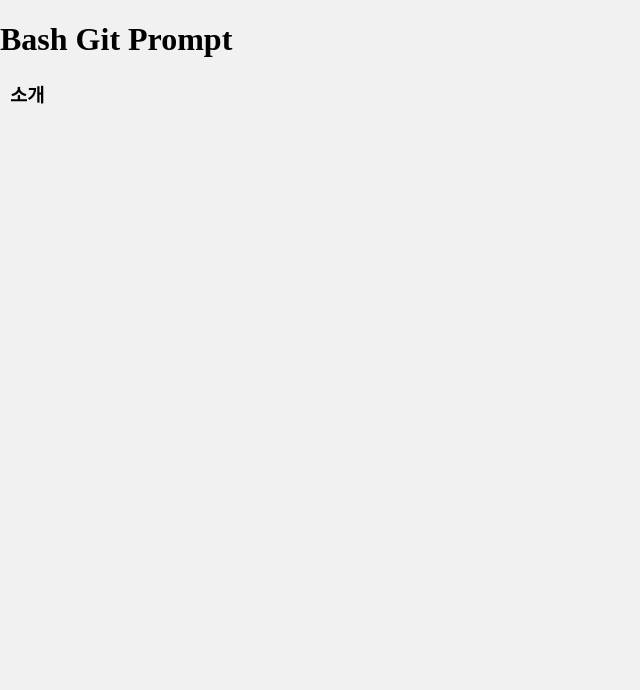
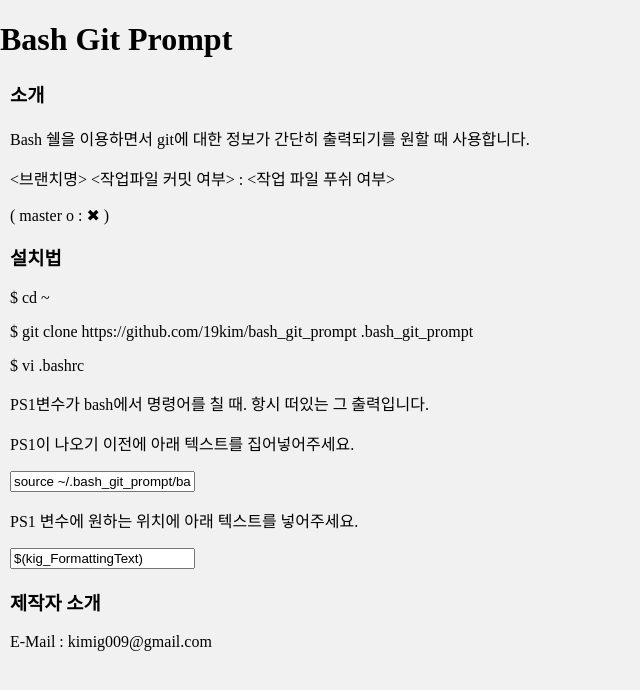
Before and after one commit to 19kim/bash_git_prompt, a plain HTML site: page docs/index.html in a window 1280 px wide. Shown: the whole page, without its empty margins (0-640 px from the left). Drawn offline with Linux system fonts and the light colour scheme.

Commit message:
add guide

```diff
--- a/docs/index.html
+++ b/docs/index.html
@@ -20,7 +20,24 @@
         <section class="kigui">
           <div class="kigui frame">
             <h3>소개</h3>
-            <p></p>
+            <p>Bash 쉘을 이용하면서 git에 대한 정보가 간단히 출력되기를 원할 때 사용합니다.</p>
+            <p>&lt;브랜치명&gt;&nbsp;&lt;작업파일&nbsp;커밋&nbsp;여부&gt;&nbsp;:&nbsp;&lt;작업&nbsp;파일&nbsp;푸쉬&nbsp;여부&gt;</p>
+            <p>( master o : ✖ )</p>
+          </div>
+          <div class="kigui frame">
+            <h3>설치법</h3>
+            <p>$ cd ~</p>
+            <p>$ git clone https://github.com/19kim/bash_git_prompt .bash_git_prompt</p>
+            <p>$ vi .bashrc</p>
+            <p>PS1변수가 bash에서 명령어를 칠 때. 항시 떠있는 그 출력입니다.</p>
+            <p>PS1이 나오기 이전에 아래 텍스트를 집어넣어주세요.</p>
+            <input class="kigui txtbox box" value="source ~/.bash_git_prompt/bash_git_prompt.bash">
+            <p>PS1 변수에 원하는 위치에 아래 텍스트를 넣어주세요.</p>
+            <input class="kigui txtbox box" value="$(kig_FormattingText)">
+          </div>
+          <div class="kigui frame">
+            <h3>제작자 소개</h3>
+            <p>E-Mail : kimig009@gmail.com</p>
           </div>
         </section>
     </body>
```
